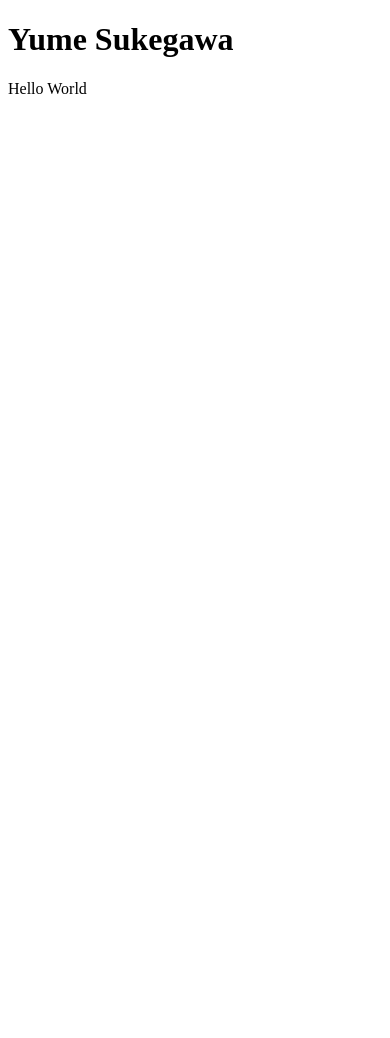
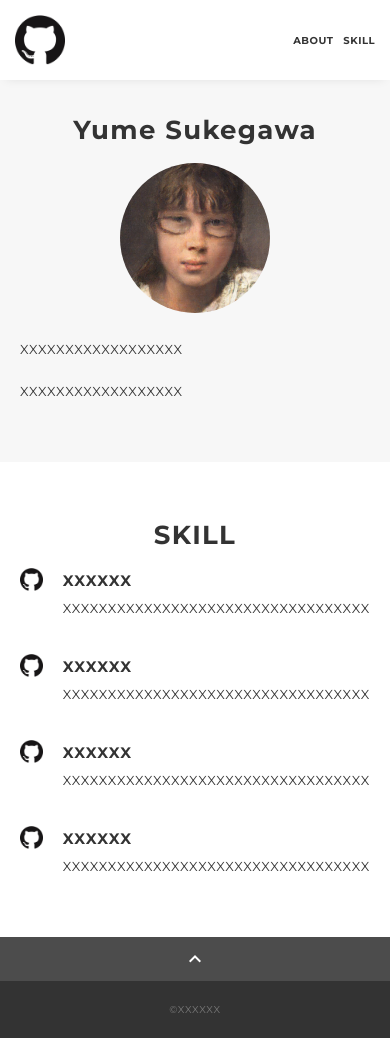
Before and after one commit to yume-01/portfolio, a plain HTML site: page docs/index.html in a window 390 px wide. Before the commit the page ends 844 px from the top, so only its background shows below. Drawn offline with nearby package versions, Linux system fonts and the light colour scheme.

Commit message:
テンプレート反映

```diff
--- /dev/null
+++ b/docs/css/ress.css
@@ -0,0 +1,283 @@
+/*!
+ * ress.css • v3.0.1
+ * MIT License
+ * github.com/filipelinhares/ress
+ */
+
+/* # =================================================================
+   # Global selectors
+   # ================================================================= */
+
+html {
+  box-sizing: border-box;
+  word-break: normal;
+  -moz-tab-size: 4;
+  tab-size: 4;
+
+  -webkit-text-size-adjust: 100%; /* Prevent adjustments of font size after orientation changes in iOS */
+}
+
+*,
+::before,
+::after {
+  box-sizing: inherit;
+  background-repeat: no-repeat; /* Set `background-repeat: no-repeat` to all elements and pseudo elements */
+}
+
+::before,
+::after {
+  vertical-align: inherit;
+  text-decoration: inherit; /* Inherit text-decoration and vertical align to ::before and ::after pseudo elements */
+}
+
+* {
+  margin: 0;
+  padding: 0; /* Reset `padding` and `margin` of all elements */
+}
+
+/* # =================================================================
+   # General elements
+   # ================================================================= */
+
+hr {
+  overflow: visible; /* Show the overflow in Edge and IE */
+  height: 0; /* Add the correct box sizing in Firefox */
+}
+
+details,
+main {
+  display: block; /* Render the `main` element consistently in IE. */
+}
+
+summary {
+  display: list-item; /* Add the correct display in all browsers */
+}
+
+small {
+  font-size: 80%; /* Set font-size to 80% in `small` elements */
+}
+
+[hidden] {
+  display: none; /* Add the correct display in IE */
+}
+
+abbr[title] {
+  /* Add the correct text decoration in Chrome, Edge, IE, Opera, and Safari */
+  text-decoration: underline;
+  text-decoration: underline dotted;
+  border-bottom: none; /* Remove the bottom border in Chrome 57 */
+}
+
+a {
+  background-color: transparent; /* Remove the gray background on active links in IE 10 */
+}
+
+a:active,
+a:hover {
+  outline-width: 0; /* Remove the outline when hovering in all browsers */
+}
+
+code,
+kbd,
+pre,
+samp {
+  font-family: monospace, monospace; /* Specify the font family of code elements */
+}
+
+pre {
+  font-size: 1em; /* Correct the odd `em` font sizing in all browsers */
+}
+
+b,
+strong {
+  font-weight: bolder; /* Add the correct font weight in Chrome, Edge, and Safari */
+}
+
+/* https://gist.github.com/unruthless/413930 */
+sub,
+sup {
+  position: relative;
+  font-size: 75%;
+  line-height: 0;
+  vertical-align: baseline;
+}
+
+sub {
+  bottom: -.25em;
+}
+
+sup {
+  top: -.5em;
+}
+
+/* # =================================================================
+   # Forms
+   # ================================================================= */
+
+input {
+  border-radius: 0;
+}
+
+/* Replace pointer cursor in disabled elements */
+[disabled] {
+  cursor: default;
+}
+
+[type="number"]::-webkit-inner-spin-button,
+[type="number"]::-webkit-outer-spin-button {
+  height: auto; /* Correct the cursor style of increment and decrement buttons in Chrome */
+}
+
+[type="search"] {
+  outline-offset: -2px; /* Correct the outline style in Safari */
+
+  -webkit-appearance: textfield; /* Correct the odd appearance in Chrome and Safari */
+}
+
+[type="search"]::-webkit-search-decoration {
+  -webkit-appearance: none; /* Remove the inner padding in Chrome and Safari on macOS */
+}
+
+textarea {
+  overflow: auto; /* Internet Explorer 11+ */
+  resize: vertical; /* Specify textarea resizability */
+}
+
+button,
+input,
+optgroup,
+select,
+textarea {
+  font: inherit; /* Specify font inheritance of form elements */
+}
+
+optgroup {
+  font-weight: bold; /* Restore the font weight unset by the previous rule */
+}
+
+button {
+  overflow: visible; /* Address `overflow` set to `hidden` in IE 8/9/10/11 */
+}
+
+button,
+select {
+  text-transform: none; /* Firefox 40+, Internet Explorer 11- */
+}
+
+/* Apply cursor pointer to button elements */
+button,
+[type="button"],
+[type="reset"],
+[type="submit"],
+[role="button"] {
+  cursor: pointer;
+  color: inherit;
+}
+
+/* Remove inner padding and border in Firefox 4+ */
+button::-moz-focus-inner,
+[type="button"]::-moz-focus-inner,
+[type="reset"]::-moz-focus-inner,
+[type="submit"]::-moz-focus-inner {
+  padding: 0;
+  border-style: none;
+}
+
+/* Replace focus style removed in the border reset above */
+button:-moz-focusring,
+[type="button"]::-moz-focus-inner,
+[type="reset"]::-moz-focus-inner,
+[type="submit"]::-moz-focus-inner {
+  outline: 1px dotted ButtonText;
+}
+
+button,
+html [type="button"],
+/* Prevent a WebKit bug where (2) destroys native `audio` and `video`controls in Android 4 */
+[type="reset"],
+[type="submit"] {
+  -webkit-appearance: button; /* Correct the inability to style clickable types in iOS */
+}
+
+/* Remove the default button styling in all browsers */
+button,
+input,
+select,
+textarea {
+  border-style: none;
+  background-color: transparent;
+}
+
+/* Style select like a standard input */
+select {
+  -webkit-appearance: none; /* Chrome 41+ */
+  -moz-appearance: none; /* Firefox 36+ */
+}
+
+select::-ms-expand {
+  display: none; /* Internet Explorer 11+ */
+}
+
+select::-ms-value {
+  color: currentColor; /* Internet Explorer 11+ */
+}
+
+legend {
+  display: table; /* Correct the text wrapping in Edge and IE */
+  max-width: 100%; /* Correct the text wrapping in Edge and IE */
+  max-width: 100%; /* Correct the text wrapping in Edge 18- and IE */
+  white-space: normal; /* Correct the text wrapping in Edge and IE */
+  color: inherit; /* Correct the color inheritance from `fieldset` elements in IE */
+  border: 0; /* Correct `color` not being inherited in IE 8/9/10/11 */
+}
+
+::-webkit-file-upload-button {
+  font: inherit; /* Change font properties to `inherit` in Chrome and Safari */
+  color: inherit;
+  /* Correct the inability to style clickable types in iOS and Safari */
+
+  -webkit-appearance: button;
+}
+
+/* # =================================================================
+   # Specify media element style
+   # ================================================================= */
+
+img {
+  border-style: none; /* Remove border when inside `a` element in IE 8/9/10 */
+}
+
+/* Add the correct vertical alignment in Chrome, Firefox, and Opera */
+progress {
+  vertical-align: baseline;
+}
+
+/* # =================================================================
+   # Accessibility
+   # ================================================================= */
+
+/* Hide content from screens but not screenreaders */
+@media screen {
+  [hidden~="screen"] {
+    display: inherit;
+  }
+  [hidden~="screen"]:not(:active):not(:focus):not(:target) {
+    position: absolute !important;
+    clip: rect(0 0 0 0) !important;
+  }
+}
+
+/* Specify the progress cursor of updating elements */
+[aria-busy="true"] {
+  cursor: progress;
+}
+
+/* Specify the pointer cursor of trigger elements */
+[aria-controls] {
+  cursor: pointer;
+}
+
+/* Specify the unstyled cursor of disabled, not-editable, or otherwise inoperable elements */
+[aria-disabled] {
+  cursor: default;
+}
--- /dev/null
+++ b/docs/css/style.css
@@ -0,0 +1,311 @@
+body {
+  font-family: "Montserrat","Helvetica Neue",Arial,"Hiragino Kaku Gothic ProN","Hiragino Sans",Meiryo,sans-serif;
+  font-size: 14px;
+  line-height: 1.8;
+  letter-spacing: .8px;
+  color: #333;
+}
+
+a {
+  transition: opacity .3s;
+  text-decoration: none;
+  color: #1ca9e3;
+}
+
+img {
+  max-width: 100%;
+  height: auto;
+  vertical-align: bottom;
+  border-style: none;
+}
+
+ul,
+li {
+  list-style: none;
+}
+
+.pc-only {
+  display: block;
+}
+
+.sp-only {
+  display: none;
+}
+
+.wrapper {
+  padding-top: 73px;
+}
+
+.section {
+  padding: 90px 0;
+}
+
+.section:nth-of-type(odd) {
+  background-color: #f7f7f7;
+}
+
+.inner {
+  max-width: 1340px;
+  margin: 0 auto;
+  padding: 0 40px;
+}
+
+.title {
+  font-size: 34px;
+  font-weight: bold;
+  line-height: 1;
+  margin-bottom: 40px;
+  text-align: center;
+  letter-spacing: .05em;
+  color: #333;
+}
+
+.lead {
+  margin-bottom: 30px;
+}
+
+/*--- header ---*/
+.header {
+  position: fixed;
+  top: 0;
+  z-index: 1;
+  width: 100%;
+  background-color: #fff;
+  box-shadow: 0 5px 10px -6px rgba(0,0,0,.1);
+}
+
+.header .inner {
+  display: flex;
+  align-items: center;
+  justify-content: space-between;
+  padding: 20px 40px;
+}
+
+.header-logo {
+  font-size: 20px;
+  font-weight: bold;
+  line-height: 1.2;
+  margin-right: 20px;
+  letter-spacing: .05em;
+}
+
+.header-logo a {
+  color: #333;
+}
+
+.header-banner {
+  width: 50px;
+}
+.header-nav-list {
+  display: flex;
+  justify-content: space-between;
+}
+
+.header-nav-item:not(:last-child) {
+  margin-right: 20px;
+}
+
+.header-nav-item a {
+  position: relative;
+  font-size: 13px;
+  font-weight: bold;
+  display: inline-block;
+  padding: 5px 0;
+  transition: .3s;
+  letter-spacing: .05em;
+  color: #333;
+}
+.header-nav-item a:after {
+  position: absolute;
+  bottom: 0;
+  left: 50%;
+  width: 0;
+  height: 3px;
+  content: "";
+  transition: .3s;
+  -webkit-transform: translateX(-50%);
+  transform: translateX(-50%);
+  background-color: #333;
+}
+
+.header-nav-item a:hover:after {
+  width: 100%;
+}
+
+/*--- about ---*/
+.profile {
+  display: flex;
+  flex-wrap: wrap;
+  max-width: 800px;
+  margin: 0 auto;
+}
+.profile-img {
+  width: 20%;
+  margin-right: 30px;
+  border-radius: 50%;
+}
+.profile-img img {
+  border-radius: 50%;
+}
+.profile-body {
+  flex: 1;
+}
+.profile-body p:not(:last-child) {
+  margin-bottom: 30px;
+}
+
+/*--- skill ---*/
+.skill-list {
+  display: flex;
+  flex-wrap: wrap;
+  justify-content: space-between;
+  margin-bottom: -50px;
+}
+
+.skill-item {
+  display: flex;
+  align-items: flex-start;
+  justify-content: space-between;
+  width: 48%;
+  margin-bottom: 50px;
+}
+
+.skill-img {
+  width: 60px;
+  height: auto;
+  margin-right: 20px;
+}
+
+.skill-body {
+  flex: 1;
+}
+
+.skill-name {
+  margin-bottom: 3px;
+}
+
+/*--- contact ---*/
+.contact {
+  text-align: center;
+}
+
+.contact-item:not(:last-child) {
+  margin-right: 10px;
+}
+
+.contact-icon {
+  width: 50px;
+}
+
+/*--- page-top ---*/
+.page-top {
+  font-weight: bold;
+  padding: 10px;
+  cursor: pointer;
+  text-align: center;
+  background-color: #4c4c4c;
+}
+
+.page-top .material-icons-outlined {
+  vertical-align: bottom;
+  color: #fff;
+}
+
+/*--- footer ---*/
+.footer {
+  padding: 30px;
+  background-color: #333;
+}
+
+.copyright {
+  font-size: 10px;
+  text-align: center;
+  color: #797979;
+}
+
+
+/* --- media Queries 767 ---*/
+@media screen and (max-width: 767px) {
+  body {
+    font-size: 13px;
+    line-height: 1.7;
+  }
+
+  .pc-only {
+    display: none;
+  }
+
+  .sp-only {
+    display: block;
+  }
+
+  .title {
+    font-size: 26px;
+    margin-bottom: 20px;
+  }
+
+  .wrapper {
+    padding-top: 57px;
+  }
+
+  .section {
+    padding: 60px 0;
+  }
+
+  .inner {
+    padding: 0 20px;
+  }
+
+  .header .inner {
+    padding: 15px;
+  }
+
+  .header-logo {
+    font-size: 15px;
+    margin-right: 15px;
+  }
+
+  .header-nav-item:not(:last-child) {
+    margin-right: 10px;
+  }
+
+  .header-nav-item a {
+    font-size: 10px;
+  }
+
+  .header-nav-item a:after {
+    display: none;
+  }
+
+  .profile {
+    display: block;
+  }
+  .profile-img {
+    width: 150px;
+    margin: 0 auto;
+    margin-bottom: 25px;
+  }
+
+  .profile-body p:not(:last-child) {
+    margin-bottom: 20px;
+  }
+
+  .skill-list {
+    display: block;
+    margin-bottom: 0;
+  }
+
+  .skill-item {
+    width: 100%;
+    margin-bottom: 35px;
+  }
+
+  .skill-item:last-child {
+    margin-bottom: 0;
+  }
+
+  .footer {
+    padding: 20px;
+  }
+
+}
--- a/docs/index.html
+++ b/docs/index.html
@@ -1,11 +1,117 @@
 <!DOCTYPE html>
 <html>
 <head>
-<meta charset="UTF-8">
-<title>My Portfolio</title>
+<meta charset="utf-8" />
+<meta name="viewport"
+	content="width=device-width,initial-scale=1.0,user-scalable=no" />
+<meta property="og:type" content="website" />
+<meta property="og:title" content="XXXXXX's portfolio" />
+<!-- <meta property="og:url" content="dummyurl" /> -->
+<meta property="og:description" content="XXXXXXの自己紹介サイトです。" />
+<meta property="og:image" content="img/ogp.png" />
+<meta name="description" content="XXXXXXの自己紹介サイトです。" />
+<title>XXXXXX ポートフォリオ</title>
+<link rel="preconnect" href="https://fonts.gstatic.com" />
+<link
+	href="https://fonts.googleapis.com/css2?family=Montserrat:wght@400;700&display=swap"
+	rel="stylesheet" />
+<link
+	href="https://fonts.googleapis.com/css?family=Material+Icons+Outlined"
+	rel="stylesheet" />
+<link href="css/ress.css" media="all" rel="stylesheet" type="text/css" />
+<link href="css/style.css" media="all" rel="stylesheet" type="text/css" />
+<!-- <link rel="shortcut icon" href="img/favicon.ico" /> -->
+<!-- <link rel="canonical" href="dummyurl" /> -->
 </head>
+
 <body>
-	<h1>Yume Sukegawa</h1>
-	<p>Hello World</p>
+	<div class="wrapper">
+		<header class="header">
+			<div class="inner">
+				<h1 class="header-logo">
+					<a href="#"><img class="header-banner" src="img/github.png"
+						alt="ロゴマーク" /> </a>
+				</h1>
+				<nav class="header-nav">
+					<ul class="header-nav-list">
+						<li class="header-nav-item"><a href="#about">ABOUT</a></li>
+						<li class="header-nav-item"><a href="#skill">SKILL</a></li>
+					</ul>
+				</nav>
+			</div>
+		</header>
+
+		<main class="content">
+			<section class="about section" id="about">
+				<div class="inner">
+					<h2 class="title">Yume Sukegawa</h2>
+					<div class="profile">
+						<p class="profile-img">
+							<img src="img/profile2.png" alt="自画像" />
+						</p>
+						<div class="profile-body">
+							<p>XXXXXXXXXXXXXXXXXX</p>
+							<p>XXXXXXXXXXXXXXXXXX</p>
+						</div>
+					</div>
+				</div>
+			</section>
+
+			<section class="skill section" id="skill">
+				<div class="inner">
+					<h2 class="title">SKILL</h2>
+					<div class="skill-list">
+						<div class="skill-item">
+							<p class="skill-img">
+								<img src="img/github.png" alt="logo" />
+							</p>
+							<div class="skill-body">
+								<h3 class="skill-name">XXXXXX</h3>
+								<p class="skill-text">XXXXXXXXXXXXXXXXXXXXXXXXXXXXXXXXXX</p>
+							</div>
+						</div>
+						<div class="skill-item">
+							<p class="skill-img">
+								<img src="img/github.png" alt="logo" />
+							</p>
+							<div class="skill-body">
+								<h3 class="skill-name">XXXXXX</h3>
+								<p class="skill-text">XXXXXXXXXXXXXXXXXXXXXXXXXXXXXXXXXX</p>
+							</div>
+						</div>
+						<div class="skill-item">
+							<p class="skill-img">
+								<img src="img/github.png" alt="logo" />
+							</p>
+							<div class="skill-body">
+								<h3 class="skill-name">XXXXXX</h3>
+								<p class="skill-text">XXXXXXXXXXXXXXXXXXXXXXXXXXXXXXXXXX</p>
+							</div>
+						</div>
+						<div class="skill-item">
+							<p class="skill-img">
+								<img src="img/github.png" alt="logo" />
+							</p>
+							<div class="skill-body">
+								<h3 class="skill-name">XXXXXX</h3>
+								<p class="skill-text">XXXXXXXXXXXXXXXXXXXXXXXXXXXXXXXXXX</p>
+							</div>
+						</div>
+					</div>
+				</div>
+			</section>
+
+			<div class="page-top" id="js-page-top">
+				<span class="material-icons-outlined">expand_less</span>
+			</div>
+
+			<footer class="footer">
+				<div class="copyright">&copy;XXXXXX</div>
+			</footer>
+		</main>
+	</div>
+	<script
+		src="https://ajax.googleapis.com/ajax/libs/jquery/3.5.1/jquery.min.js"></script>
+	<script src="js/script.js"></script>
 </body>
 </html>
--- /dev/null
+++ b/docs/js/script.js
@@ -0,0 +1,20 @@
+$(function () {
+
+  //ページ内スクロール
+  var navHeight = $(".header").outerHeight();
+
+  $('a[href^="#"]').on("click", function () {
+    var href = $(this).attr("href");
+    var target = $(href == "#" || href == "" ? "html" : href);
+    var position = target.offset().top - navHeight;
+    $("html, body").animate({ scrollTop: position, }, 300, "swing");
+    return false;
+  });
+
+  //ページトップ
+  $("#js-page-top").on("click", function () {
+    $("body,html").animate({ scrollTop: 0, }, 300);
+    return false;
+  });
+
+});
```
Also changed, not shown: docs/img/github.png (added), docs/img/ogp.png (added), docs/img/profile.png (added), docs/img/profile2.png (added).
